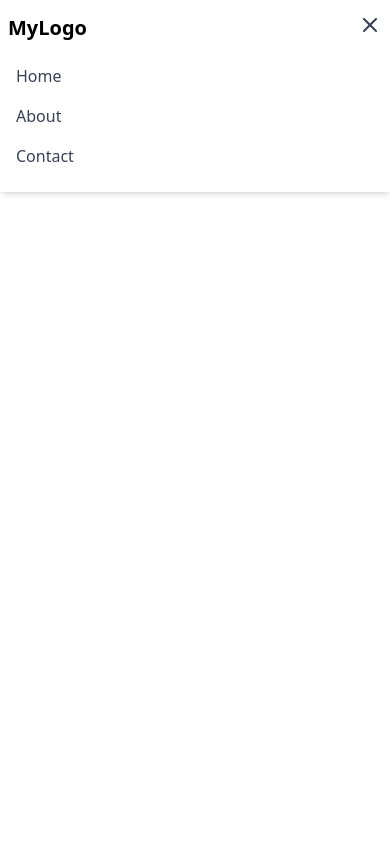
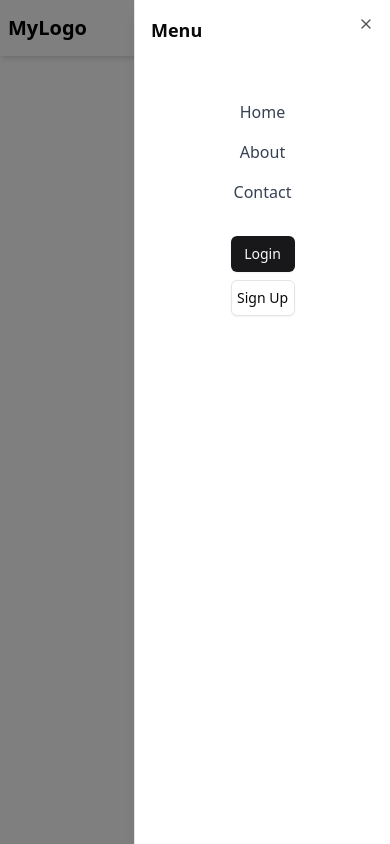
Before and after one commit to PriyaPal001/Xblogs, a Next.js app: page / in a window 390 px wide. Both pictures are taken after a click on the button "Open Menu". Built offline with nearby package versions, Linux system fonts and the light colour scheme.

Commit message:
Nav updated for Android

```diff
--- a/app/page.js
+++ b/app/page.js
@@ -7,7 +7,7 @@
 export default function Home() {
   return (
 
-    <div className="container mx-auto">
+    <div className="container mx-auto text-4xl">
 
     </div>
 
--- a/components/Navbar.js
+++ b/components/Navbar.js
@@ -4,6 +4,16 @@
 import { useState } from 'react';
 import Link from 'next/link';
 import { Menu, X } from 'lucide-react';
+import { Button } from './ui/button';
+import {
+  Sheet,
+  SheetContent,
+  SheetDescription,
+  SheetHeader,
+  SheetTitle,
+  SheetTrigger,
+} from "@/components/ui/sheet"
+
 
 const Navbar = () => {
   const [isOpen, setIsOpen] = useState(false);
@@ -22,25 +32,38 @@
             <Link href="/" className="text-gray-700 hover:text-blue-500">Home</Link>
             <Link href="/about" className="text-gray-700 hover:text-blue-500">About</Link>
             <Link href="/contact" className="text-gray-700 hover:text-blue-500">Contact</Link>
+            <div>
+                <Button className="mx-1" variant="default">Login</Button>
+                <Button className="mx-1" variant="outline">Sign Up</Button>
+            </div>
           </div>
 
           {/* Mobile Menu Button */}
           <div className="md:hidden">
-            <button onClick={toggleMenu} className="text-gray-700 focus:outline-none">
-              {isOpen ? <X size={24} /> : <Menu size={24} />}
-            </button>
+          <Sheet>
+              <SheetTrigger asChild>
+                <Button variant="ghost" size="icon" aria-label="Open Menu">
+                  <Menu className="h-6 w-6" />
+                </Button>
+              </SheetTrigger>
+              <SheetContent side="right" className="w-64 sm:w-80">
+                <SheetHeader>
+                  <SheetTitle className="text-lg">Menu</SheetTitle>
+                </SheetHeader>
+                <div className="mt-6 flex flex-col space-y-4 text-center items-center">
+                  <Link href="/" className="text-gray-700 hover:text-blue-500 text-base">Home</Link>
+                  <Link href="/about" className="text-gray-700 hover:text-blue-500 text-base">About</Link>
+                  <Link href="/contact" className="text-gray-700 hover:text-blue-500 text-base">Contact</Link>
+                  <div className="flex flex-col gap-2 pt-4">
+                    <Button variant="default" className="w-16">Login</Button>
+                    <Button variant="outline" className="w-16">Sign Up</Button>
+                  </div>
+                </div>
+              </SheetContent>
+            </Sheet>
           </div>
         </div>
       </div>
-
-      {/* Mobile Menu */}
-      {isOpen && (
-        <div className="md:hidden bg-white px-4 pb-4">
-          <Link href="/" className="block py-2 text-gray-700 hover:text-blue-500">Home</Link>
-          <Link href="/about" className="block py-2 text-gray-700 hover:text-blue-500">About</Link>
-          <Link href="/contact" className="block py-2 text-gray-700 hover:text-blue-500">Contact</Link>
-        </div>
-      )}
     </nav>
   );
 };
--- /dev/null
+++ b/components/ui/sheet.jsx
@@ -0,0 +1,140 @@
+"use client"
+
+import * as React from "react"
+import * as SheetPrimitive from "@radix-ui/react-dialog"
+import { XIcon } from "lucide-react"
+
+import { cn } from "@/lib/utils"
+
+function Sheet({
+  ...props
+}) {
+  return <SheetPrimitive.Root data-slot="sheet" {...props} />;
+}
+
+function SheetTrigger({
+  ...props
+}) {
+  return <SheetPrimitive.Trigger data-slot="sheet-trigger" {...props} />;
+}
+
+function SheetClose({
+  ...props
+}) {
+  return <SheetPrimitive.Close data-slot="sheet-close" {...props} />;
+}
+
+function SheetPortal({
+  ...props
+}) {
+  return <SheetPrimitive.Portal data-slot="sheet-portal" {...props} />;
+}
+
+function SheetOverlay({
+  className,
+  ...props
+}) {
+  return (
+    <SheetPrimitive.Overlay
+      data-slot="sheet-overlay"
+      className={cn(
+        "data-[state=open]:animate-in data-[state=closed]:animate-out data-[state=closed]:fade-out-0 data-[state=open]:fade-in-0 fixed inset-0 z-50 bg-black/50",
+        className
+      )}
+      {...props} />
+  );
+}
+
+function SheetContent({
+  className,
+  children,
+  side = "right",
+  ...props
+}) {
+  return (
+    <SheetPortal>
+      <SheetOverlay />
+      <SheetPrimitive.Content
+        data-slot="sheet-content"
+        className={cn(
+          "bg-background data-[state=open]:animate-in data-[state=closed]:animate-out fixed z-50 flex flex-col gap-4 shadow-lg transition ease-in-out data-[state=closed]:duration-300 data-[state=open]:duration-500",
+          side === "right" &&
+            "data-[state=closed]:slide-out-to-right data-[state=open]:slide-in-from-right inset-y-0 right-0 h-full w-3/4 border-l sm:max-w-sm",
+          side === "left" &&
+            "data-[state=closed]:slide-out-to-left data-[state=open]:slide-in-from-left inset-y-0 left-0 h-full w-3/4 border-r sm:max-w-sm",
+          side === "top" &&
+            "data-[state=closed]:slide-out-to-top data-[state=open]:slide-in-from-top inset-x-0 top-0 h-auto border-b",
+          side === "bottom" &&
+            "data-[state=closed]:slide-out-to-bottom data-[state=open]:slide-in-from-bottom inset-x-0 bottom-0 h-auto border-t",
+          className
+        )}
+        {...props}>
+        {children}
+        <SheetPrimitive.Close
+          className="ring-offset-background focus:ring-ring data-[state=open]:bg-secondary absolute top-4 right-4 rounded-xs opacity-70 transition-opacity hover:opacity-100 focus:ring-2 focus:ring-offset-2 focus:outline-hidden disabled:pointer-events-none">
+          <XIcon className="size-4" />
+          <span className="sr-only">Close</span>
+        </SheetPrimitive.Close>
+      </SheetPrimitive.Content>
+    </SheetPortal>
+  );
+}
+
+function SheetHeader({
+  className,
+  ...props
+}) {
+  return (
+    <div
+      data-slot="sheet-header"
+      className={cn("flex flex-col gap-1.5 p-4", className)}
+      {...props} />
+  );
+}
+
+function SheetFooter({
+  className,
+  ...props
+}) {
+  return (
+    <div
+      data-slot="sheet-footer"
+      className={cn("mt-auto flex flex-col gap-2 p-4", className)}
+      {...props} />
+  );
+}
+
+function SheetTitle({
+  className,
+  ...props
+}) {
+  return (
+    <SheetPrimitive.Title
+      data-slot="sheet-title"
+      className={cn("text-foreground font-semibold", className)}
+      {...props} />
+  );
+}
+
+function SheetDescription({
+  className,
+  ...props
+}) {
+  return (
+    <SheetPrimitive.Description
+      data-slot="sheet-description"
+      className={cn("text-muted-foreground text-sm", className)}
+      {...props} />
+  );
+}
+
+export {
+  Sheet,
+  SheetTrigger,
+  SheetClose,
+  SheetContent,
+  SheetHeader,
+  SheetFooter,
+  SheetTitle,
+  SheetDescription,
+}
--- a/package.json
+++ b/package.json
@@ -9,6 +9,7 @@
     "lint": "next lint"
   },
   "dependencies": {
+    "@radix-ui/react-dialog": "^1.1.11",
     "@radix-ui/react-slot": "^1.2.0",
     "class-variance-authority": "^0.7.1",
     "clsx": "^2.1.1",
```
Also changed, not shown: 1 other file (tests, documents, lock files or other folders).
